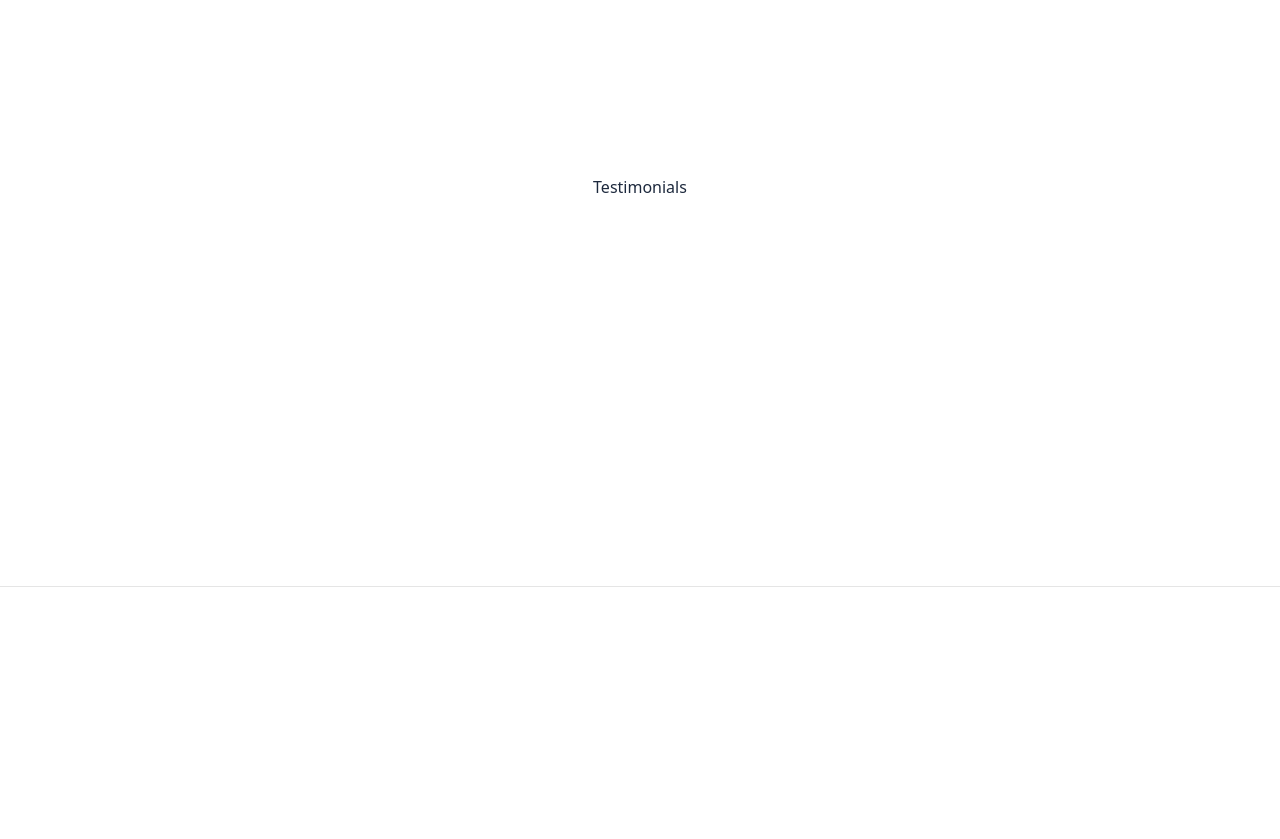
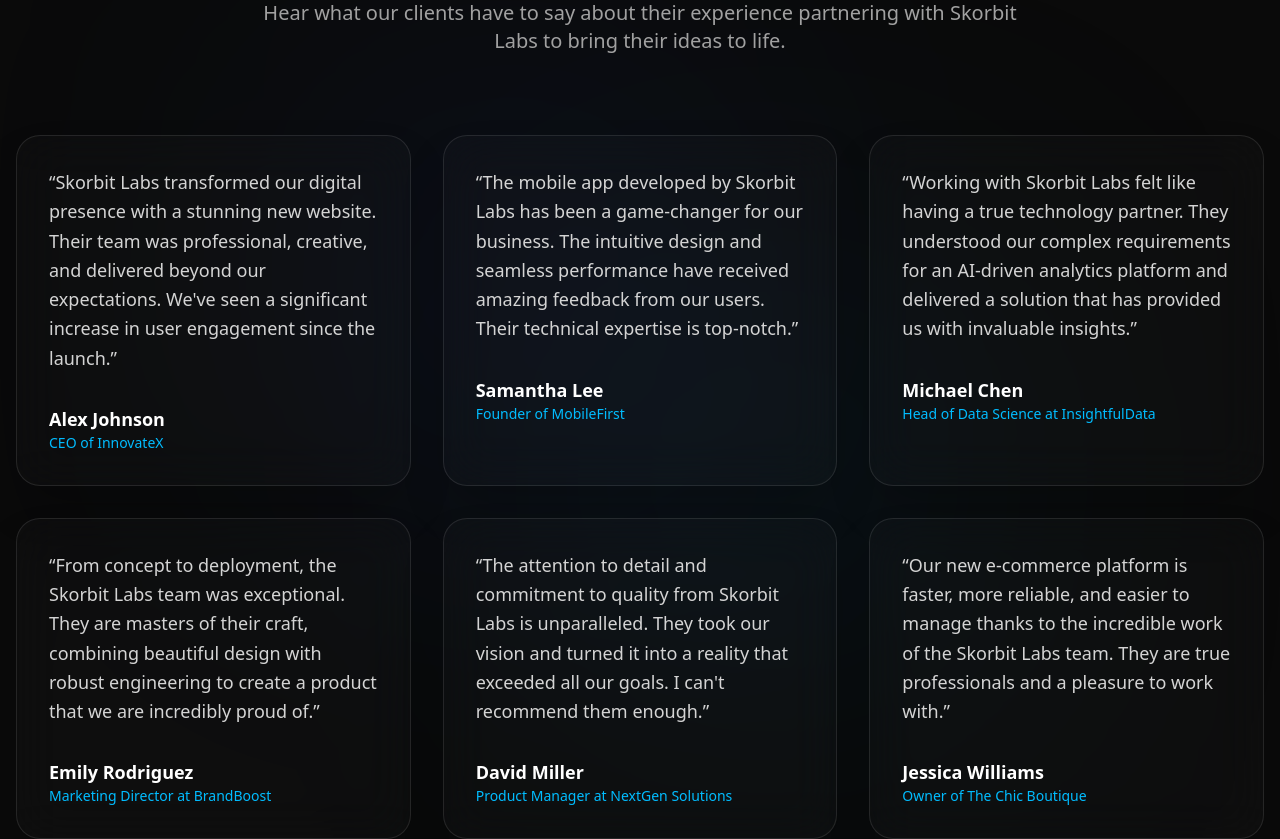
Before and after one commit to muhammadminhaz/skorbit-labs, a Next.js app: page / in a window 1280 px wide. Shown: the part 8280-9119 px from the top of the page. Built offline with nearby package versions, Linux system fonts and the light colour scheme.

Commit message:
testimonials

```diff
--- a/components/sections/Testimonials.tsx
+++ b/components/sections/Testimonials.tsx
@@ -1,7 +1,121 @@
+"use client";
+import React, { useRef, useState } from "react";
+import { motion } from "framer-motion";
+
+const testimonials = [
+    {
+        quote: "Skorbit Labs transformed our digital presence with a stunning new website. Their team was professional, creative, and delivered beyond our expectations. We've seen a significant increase in user engagement since the launch.",
+        name: "Alex Johnson",
+        title: "CEO of InnovateX",
+    },
+    {
+        quote: "The mobile app developed by Skorbit Labs has been a game-changer for our business. The intuitive design and seamless performance have received amazing feedback from our users. Their technical expertise is top-notch.",
+        name: "Samantha Lee",
+        title: "Founder of MobileFirst",
+    },
+    {
+        quote: "Working with Skorbit Labs felt like having a true technology partner. They understood our complex requirements for an AI-driven analytics platform and delivered a solution that has provided us with invaluable insights.",
+        name: "Michael Chen",
+        title: "Head of Data Science at InsightfulData",
+    },
+    {
+        quote: "From concept to deployment, the Skorbit Labs team was exceptional. They are masters of their craft, combining beautiful design with robust engineering to create a product that we are incredibly proud of.",
+        name: "Emily Rodriguez",
+        title: "Marketing Director at BrandBoost",
+    },
+    {
+        quote: "The attention to detail and commitment to quality from Skorbit Labs is unparalleled. They took our vision and turned it into a reality that exceeded all our goals. I can't recommend them enough.",
+        name: "David Miller",
+        title: "Product Manager at NextGen Solutions",
+    },
+    {
+        quote: "Our new e-commerce platform is faster, more reliable, and easier to manage thanks to the incredible work of the Skorbit Labs team. They are true professionals and a pleasure to work with.",
+        name: "Jessica Williams",
+        title: "Owner of The Chic Boutique",
+    }
+];
+
+const TestimonialCard = ({ testimonial }: { testimonial: typeof testimonials[0] }) => {
+    const cardRef = useRef<HTMLDivElement>(null);
+    const [mousePosition, setMousePosition] = useState({ x: -200, y: -200 });
+
+    const handleMouseMove = (e: React.MouseEvent<HTMLDivElement>) => {
+        if (cardRef.current) {
+            const rect = cardRef.current.getBoundingClientRect();
+            setMousePosition({ x: e.clientX - rect.left, y: e.clientY - rect.top });
+        }
+    };
+
+    const handleMouseLeave = () => {
+        setMousePosition({ x: -200, y: -200 });
+    };
+
+    return (
+        <div
+            ref={cardRef}
+            onMouseMove={handleMouseMove}
+            onMouseLeave={handleMouseLeave}
+            className="relative h-full p-8 rounded-3xl bg-white/5 border border-white/10 backdrop-blur-xl shadow-2xl overflow-hidden group"
+            style={{
+                background: `
+                    radial-gradient(
+                        circle at ${mousePosition.x}px ${mousePosition.y}px,
+                        rgba(56, 189, 248, 0.15),
+                        transparent 25%
+                    ),
+                    rgba(255, 255, 255, 0.02)
+                `
+            }}
+        >
+            <div className="relative z-10">
+                <p className="text-lg text-neutral-300 leading-relaxed group-hover:text-white transition-colors duration-300">
+                    &ldquo;{testimonial.quote}&rdquo;
+                </p>
+                <div className="mt-8 flex items-center gap-4">
+                    <div>
+                        <p className="font-bold text-white text-lg">{testimonial.name}</p>
+                        <p className="text-sky-400 text-sm font-medium">{testimonial.title}</p>
+                    </div>
+                </div>
+            </div>
+        </div>
+    );
+};
+
 export default function Testimonials() {
-  return (
-      <section id="testimonials" className="relative z-20 min-h-screen flex items-center justify-center border-b border-neutral-200 bg-white">
-          <h2>Testimonials</h2>
-      </section>
-  );
+    return (
+        <section id="testimonials" className="relative z-20 py-32 bg-neutral-950 text-white overflow-hidden">
+            <div className="absolute inset-0 z-0">
+                <div className="absolute top-0 left-1/2 -translate-x-1/2 w-full h-full max-w-7xl pointer-events-none">
+                    <div className="absolute top-1/4 left-1/4 w-96 h-96 bg-blue-600/20 rounded-full blur-[150px] mix-blend-lighten animate-pulse" />
+                    <div className="absolute bottom-1/4 right-1/4 w-96 h-96 bg-sky-600/20 rounded-full blur-[150px] mix-blend-lighten animate-pulse animation-delay-4000" />
+                </div>
+            </div>
+
+            <div className="container mx-auto px-4 relative z-10">
+                <div className="max-w-4xl mb-20 text-center mx-auto">
+                    <h2 className="text-4xl md:text-5xl lg:text-6xl font-bold tracking-tight bg-clip-text text-transparent bg-gradient-to-b from-white via-white to-white/60 mb-6">
+                        Testimonials
+                    </h2>
+                    <p className="text-xl text-neutral-400 max-w-3xl mx-auto">
+                        Hear what our clients have to say about their experience partnering with Skorbit Labs to bring their ideas to life.
+                    </p>
+                </div>
+
+                <div className="grid grid-cols-1 md:grid-cols-2 lg:grid-cols-3 gap-8">
+                    {testimonials.map((testimonial, index) => (
+                        <motion.div
+                            key={index}
+                            initial={{ opacity: 0, y: 50 }}
+                            whileInView={{ opacity: 1, y: 0 }}
+                            viewport={{ once: true, amount: 0.2 }}
+                            transition={{ duration: 0.6, delay: index * 0.1 }}
+                        >
+                            <TestimonialCard testimonial={testimonial} />
+                        </motion.div>
+                    ))}
+                </div>
+            </div>
+        </section>
+    );
 }
```
